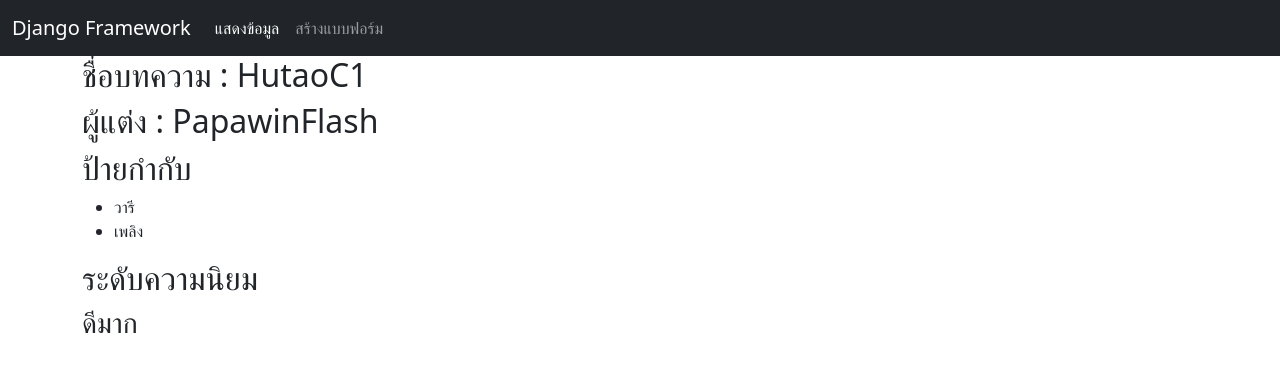
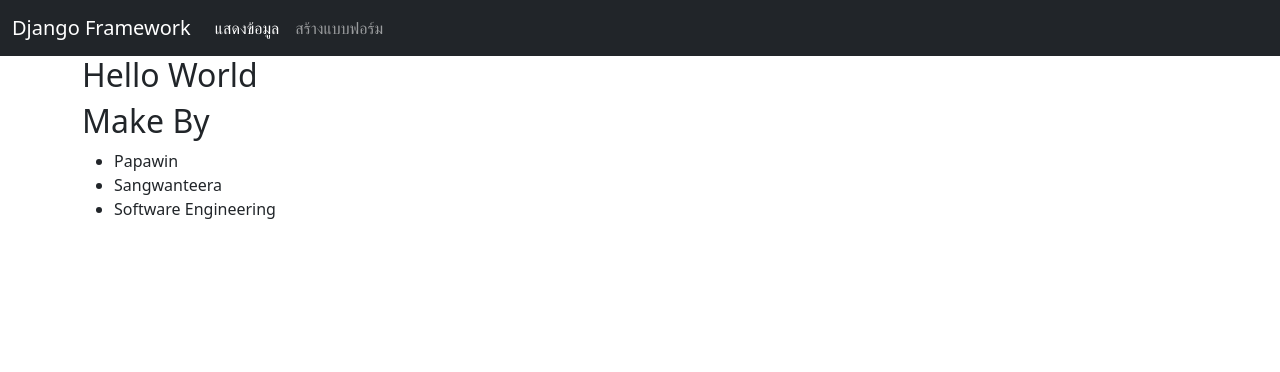
Before and after one commit to papawin0702/CodiumBack, a Django app: page / in a window 1280 px wide. Shown: the top 372 px of the page. Run offline with Django 4.2, Linux system fonts and the light colour scheme; some libraries are stand-ins or nearby versions.

Commit message:
add commit

```diff
--- a/blogs/views.py
+++ b/blogs/views.py
@@ -6,14 +6,14 @@ from blogs.form import PostModelForm
 
 # Create your views here.
 def hello(request):
-    tags=['วารี','เพลิง']
-    rating=4
+    tags=['Papawin','Sangwanteera','Software Engineering']
+    #rating=4
     return render(request,'index.html',
     {
-        'name':'HutaoC1',
-        'author':'PapawinFlash',
+        'name':'Hello World',
+        #'author':'PapawinFlash',
         'tags' :tags,
-        'rating' : rating,
+        #'rating' : rating,
     })
 
 def display(request):
--- a/test1/templates/index.html
+++ b/test1/templates/index.html
@@ -2,20 +2,14 @@
 
 
 {% block content %}
-<h2>ชื่อบทความ : {{ name }}</h2>
-<h2>ผู้แต่ง : {{author}}</h2>
+<h2>{{ name }}</h2>
 
-<h2>ป้ายกำกับ</h2>
+<h2>Make By</h2>
 
 <ul>
     {% for tag in tags %}
     <li>{{tag}}</li>
     {% endfor %}
 </ul>
-<h2>ระดับความนิยม</h2>
-{% if rating > 3 %}
-    <h3>ดีมาก</h3>
-{% else %}
-    <h3>บ่ได้ค๊ะ..</h3>
-{% endif %}
+
 {% endblock %}
```
